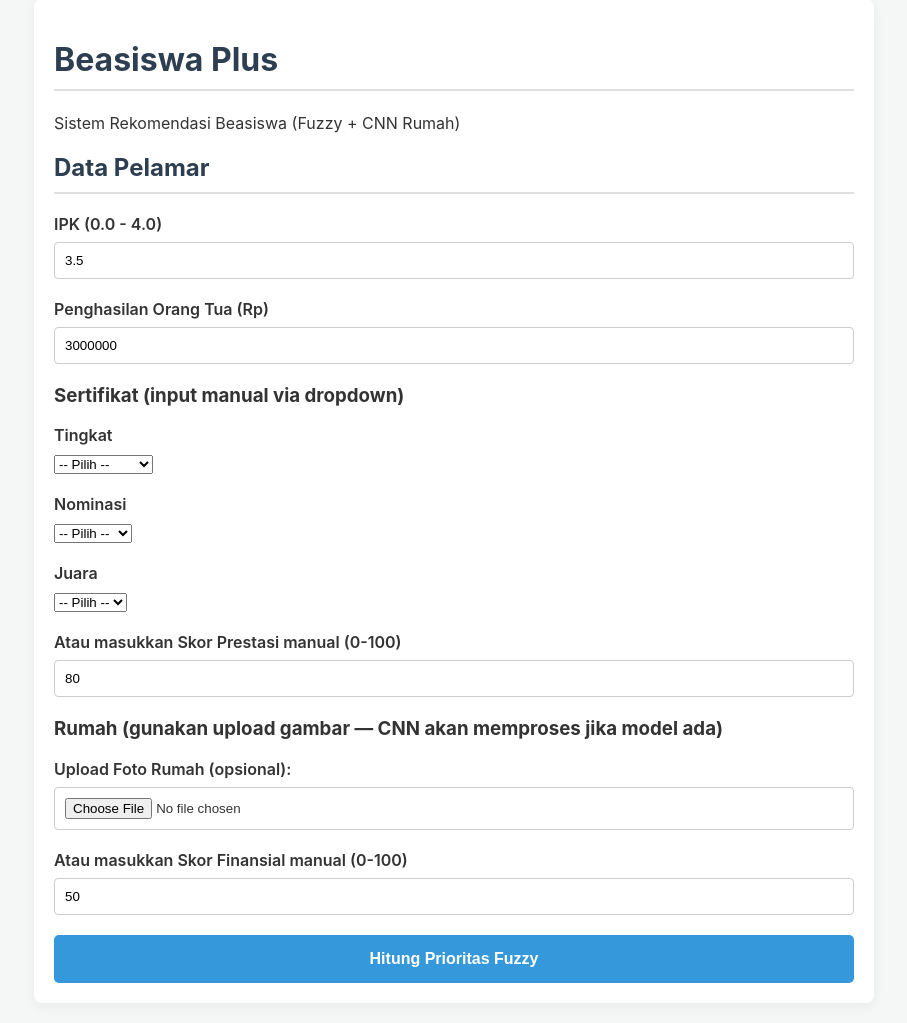
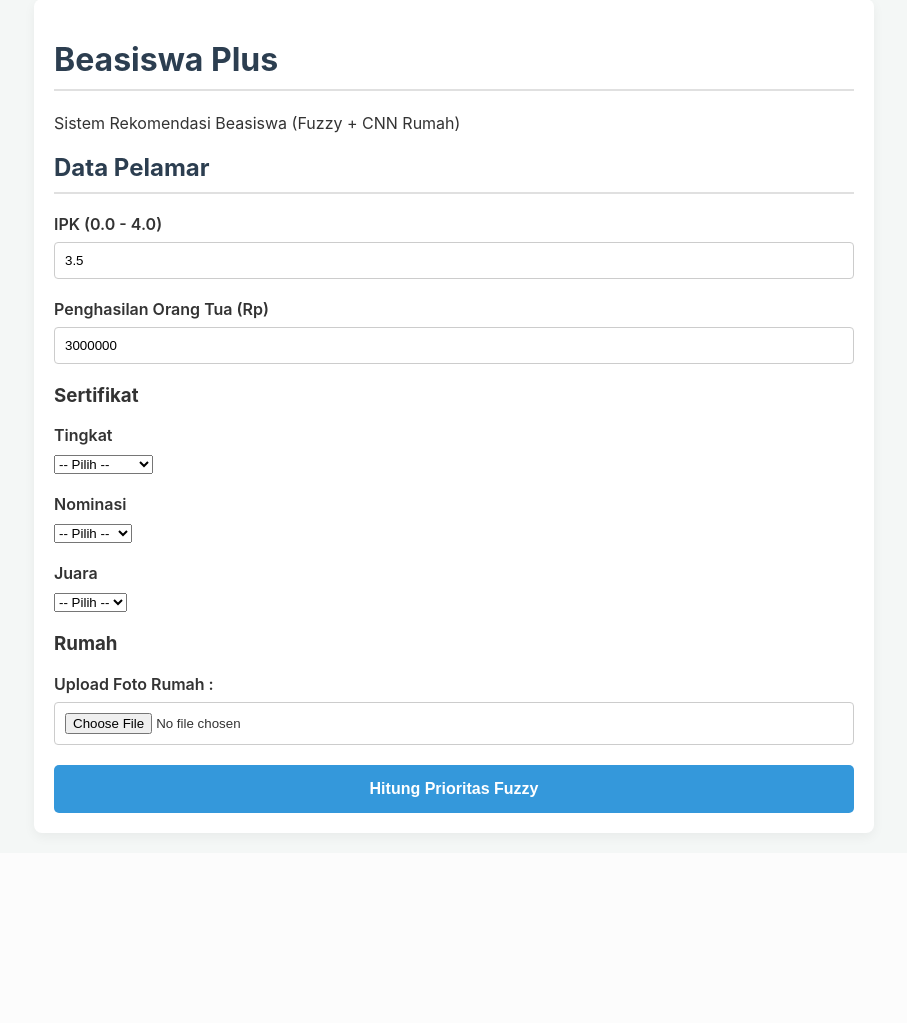
Before and after one commit to iko264/SPK_Beasiswa_Fuzzy_CNN, a Flask app: page / in a window 1280 px wide. Shown: the part 21-1044 px from the top of the page, without its empty margins (186-1093 px from the left). After the commit the page ends 860 px from the top, so only its background shows below. Run offline with Flask 3, Linux system fonts and the light colour scheme.

Commit message:
optimalisasi model

```diff
--- a/app.py
+++ b/app.py
@@ -1,15 +1,12 @@
 import os
-from flask import Flask, request, render_template, redirect, flash, url_for
+from flask import Flask, request, render_template, flash
 from werkzeug.utils import secure_filename
-import numpy as np
-from tensorflow.keras.models import load_model
-from tensorflow.keras.preprocessing.image import load_img, img_to_array
 
 from fuzzy_system import sistem_fuzzy_beasiswa
+from cnn_utils import load_model_rumah, prediksi_rumah
 
 UPLOAD_FOLDER = "static/uploads"
 ALLOWED_EXTENSIONS = {"png", "jpg", "jpeg"}
-
 MODEL_RUMAH_PATH = "models/model_rumah.h5"
 
 app = Flask(__name__)
@@ -18,164 +15,76 @@
 
 os.makedirs(UPLOAD_FOLDER, exist_ok=True)
 
+model_rumah, kelas_rumah_map = load_model_rumah(MODEL_RUMAH_PATH)
 
-# load model cnn rumah
-model_rumah = None
-kelas_rumah_map = ['kelas_mewah', 'kelas_sedang', 'kelas_sederhana']
+SERTIFIKAT_TINGKAT_SCORE = {'': None, 'lokal': 60, 'nasional': 80, 'internasional': 95}
+NOMINASI_SCORE = {'': None, 'peserta': 40, 'finalis': 60, 'nominasi': 75}
+JUARA_SCORE = {'': None, 'tidak': 40, '3': 70, '2': 85, '1': 95}
 
-if os.path.exists(MODEL_RUMAH_PATH):
-    try:
-        model_rumah = load_model(MODEL_RUMAH_PATH)
-        print("Model rumah ditemukan dan dimuat.")
-    except Exception as e:
-        print(f"Gagal memuat model rumah: {e}")
-else:
-    print("Model rumah tidak ditemukan — aplikasi akan menggunakan input finansial manual.")
-
-# manual scoring mapping
-SERTIFIKAT_TINGKAT_SCORE = {
-    '': None,
-    'lokal': 60,
-    'nasional': 80,
-    'internasional': 95
-}
-NOMINASI_SCORE = {
-    '': None,
-    'peserta': 40,
-    'finalis': 60,
-    'nominasi': 75
-}
-JUARA_SCORE = {
-    '': None,
-    'tidak': 40,
-    '3': 70,
-    '2': 85,
-    '1': 95
-}
 
 def allowed_file(filename):
     return '.' in filename and filename.rsplit('.', 1)[1].lower() in ALLOWED_EXTENSIONS
 
-#prediksi rumah dan kembalikan skor finansial fuzzy
-def prediksi_rumah(path):
-    img = load_img(path, target_size=(128, 128))
-    img = img_to_array(img) / 255.0
-    img = np.expand_dims(img, axis=0)
 
-    pred = model_rumah.predict(img)
-    idx = np.argmax(pred)
-
-    kelas = kelas_rumah_map[idx]
-
-    # mapping fuzzy nilai finansial berdasarkan kelas rumah
-    if kelas == 'kelas_mewah':
-        return 20
-    elif kelas == 'kelas_sedang':
-        return 50
-    elif kelas == 'kelas_sederhana':
-        return 80
-
-    return 50
-
-#route utama
 @app.route('/', methods=['GET', 'POST'])
 def index():
     context = {
         "ipk_in": 3.5,
         "penghasilan_in": 3000000,
-        "skor_cnn_prestasi_in": 80,
-        "skor_cnn_finansial_in": 50,
         "sert_tingkat_in": "",
         "sert_nominasi_in": "",
         "sert_juara_in": "",
+        "skor_cnn_prestasi_in": None,
+        "skor_cnn_finansial_in": None,
         "skor_akhir": None,
         "rekomendasi_level": None,
         "rekomendasi_teks": None,
     }
 
     if request.method == 'POST':
-
-        # input IPK dan penghasilan
         try:
-            ipk = float(request.form.get('ipk', context["ipk_in"]))
-            penghasilan_ortu = float(request.form.get('penghasilan_ortu', context["penghasilan_in"]))
+            ipk = float(request.form.get('ipk', 3.5))
+            penghasilan = float(request.form.get('penghasilan_ortu', 0))
         except ValueError:
-            flash("Input IPK atau penghasilan tidak valid.")
+            flash("IPK atau penghasilan harus berupa angka.")
             return render_template("index.html", **context)
 
-        # hitung skor prestasi (manual)
         tingkat = request.form.get('sert_tingkat', '')
         nominasi = request.form.get('sert_nominasi', '')
         juara = request.form.get('sert_juara', '')
 
-        skor_prestasi_manual = request.form.get('skor_cnn_prestasi', '').strip()
+        vals = []
+        if tingkat and SERTIFIKAT_TINGKAT_SCORE[tingkat] is not None:
+            vals.append(SERTIFIKAT_TINGKAT_SCORE[tingkat])
+        if nominasi and NOMINASI_SCORE[nominasi] is not None:
+            vals.append(NOMINASI_SCORE[nominasi])
+        if juara and JUARA_SCORE[juara] is not None:
+            vals.append(JUARA_SCORE[juara])
 
-        if skor_prestasi_manual != '':
-            try:
-                skor_prestasi = float(skor_prestasi_manual)
-            except:
-                flash("Skor prestasi harus angka.")
-                return render_template("index.html", **context)
-        else:
-            vals = []
-            if tingkat != '' and SERTIFIKAT_TINGKAT_SCORE[tingkat] is not None:
-                vals.append(SERTIFIKAT_TINGKAT_SCORE[tingkat])
-            if nominasi != '' and NOMINASI_SCORE[nominasi] is not None:
-                vals.append(NOMINASI_SCORE[nominasi])
-            if juara != '' and JUARA_SCORE[juara] is not None:
-                vals.append(JUARA_SCORE[juara])
+        skor_prestasi = sum(vals) / len(vals) if vals else 50.0
 
-            skor_prestasi = sum(vals) / len(vals) if vals else 50.0
-
-
-        # hitung skor finansial (manual)
-        skor_finansial_manual = request.form.get('skor_cnn_finansial', '').strip()
-        skor_finansial = None
-
+        skor_finansial = 50.0
         if 'rumah_image' in request.files:
             file = request.files['rumah_image']
             if file and file.filename != '' and allowed_file(file.filename):
-
                 filename = secure_filename(file.filename)
-                save_path = os.path.join(app.config['UPLOAD_FOLDER'], filename)
-                file.save(save_path)
+                path = os.path.join(app.config['UPLOAD_FOLDER'], filename)
+                file.save(path)
 
                 if model_rumah is not None:
-                    skor_finansial = prediksi_rumah(save_path)
-                else:
-                    skor_finansial = None
+                    skor_finansial = prediksi_rumah(path, model_rumah, kelas_rumah_map)
 
-        # Jika CNN tidak menghasilkan nilai → pakai input manual
-        if skor_finansial is None:
-            if skor_finansial_manual != '':
-                try:
-                    skor_finansial = float(skor_finansial_manual)
-                except:
-                    flash("Skor finansial harus angka.")
-                    return render_template("index.html", **context)
-            else:
-                skor_finansial = 50.0
-
-        # cek validitas skor
-        if not (0 <= skor_prestasi <= 100):
-            flash("Skor prestasi harus 0–100.")
+        try:
+            skor_akhir = sistem_fuzzy_beasiswa(
+                ipk_val=ipk,
+                penghasilan_val=penghasilan,
+                prestasi_val=skor_prestasi,
+                finansial_val=skor_finansial
+            )
+        except Exception as e:
+            flash(f"Gagal menghitung fuzzy: {e}")
             return render_template("index.html", **context)
 
-        if not (0 <= skor_finansial <= 100):
-            flash("Skor finansial harus 0–100.")
-            return render_template("index.html", **context)
-
-
-        # hitung fuzzy
-        skor_akhir = sistem_fuzzy_beasiswa(
-            ipk_val=ipk,
-            penghasilan_val=penghasilan_ortu,
-            skor_cnn_prestasi_val=skor_prestasi,
-            skor_cnn_finansial_val=skor_finansial
-        )
-
-
-        # output rekomendasi
         rekomendasi_teks = "Prioritas RENDAH"
         rekomendasi_level = "rendah"
 
@@ -191,26 +100,19 @@
 
         context.update({
             "ipk_in": ipk,
-            "penghasilan_in": penghasilan_ortu,
-            "skor_cnn_prestasi_in": skor_prestasi,
-            "skor_cnn_finansial_in": skor_finansial,
+            "penghasilan_in": penghasilan,
             "sert_tingkat_in": tingkat,
             "sert_nominasi_in": nominasi,
             "sert_juara_in": juara,
+            "skor_cnn_prestasi_in": skor_prestasi,
+            "skor_cnn_finansial_in": skor_finansial,
             "skor_akhir": round(float(skor_akhir), 2),
             "rekomendasi_level": rekomendasi_level,
-            "rekomendasi_teks": rekomendasi_teks
+            "rekomendasi_teks": rekomendasi_teks,
         })
-
-        return render_template("index.html", **context)
 
     return render_template("index.html", **context)
 
 
-
 if __name__ == '__main__':
-    print("="*60)
-    print("SERVER STARTED - FUZZY + CNN(RUMAH)")
-    print("http://127.0.0.1:5000")
-    print("="*60)
     app.run(debug=True, host='0.0.0.0', port=5000)
--- a/templates/index.html
+++ b/templates/index.html
@@ -33,7 +33,7 @@
                value="{{ penghasilan_in }}" required>
       </div>
 
-      <h3>Sertifikat (input manual via dropdown)</h3>
+      <h3>Sertifikat </h3>
       <div class="form-row">
         <div class="form-group">
           <label for="sert_tingkat">Tingkat</label>
@@ -67,22 +67,10 @@
         </div>
       </div>
 
+      <h3>Rumah </h3>
       <div class="form-group">
-        <label for="skor_cnn_prestasi">Atau masukkan Skor Prestasi manual (0-100)</label>
-        <input id="skor_cnn_prestasi" name="skor_cnn_prestasi" type="number" step="0.1" min="0" max="100"
-               value="{{ skor_cnn_prestasi_in }}">
-      </div>
-
-      <h3>Rumah (gunakan upload gambar — CNN akan memproses jika model ada)</h3>
-      <div class="form-group">
-        <label for="rumah_image">Upload Foto Rumah (opsional):</label>
-        <input id="rumah_image" name="rumah_image" type="file" accept="image/*">
-      </div>
-
-      <div class="form-group">
-        <label for="skor_cnn_finansial">Atau masukkan Skor Finansial manual (0-100)</label>
-        <input id="skor_cnn_finansial" name="skor_cnn_finansial" type="number" step="0.1" min="0" max="100"
-               value="{{ skor_cnn_finansial_in }}">
+        <label for="rumah_image">Upload Foto Rumah :</label>
+        <input id="rumah_image" name="rumah_image" type="file" accept="image/*" required>
       </div>
 
       <button type="submit" class="btn-submit">Hitung Prioritas Fuzzy</button>
```
Also changed, not shown: cnn_trainer.py (+4 -4 lines), cnn_utils.py (+27 -63 lines), fuzzy_system.py (+44 -33 lines), static/uploads/0x0.jpeg (deleted), static/uploads/3d-electric-car-building_23-2148972401.jpeg (deleted), static/uploads/download_1.jpg (deleted), static/uploads/download_3.jpg (deleted).
